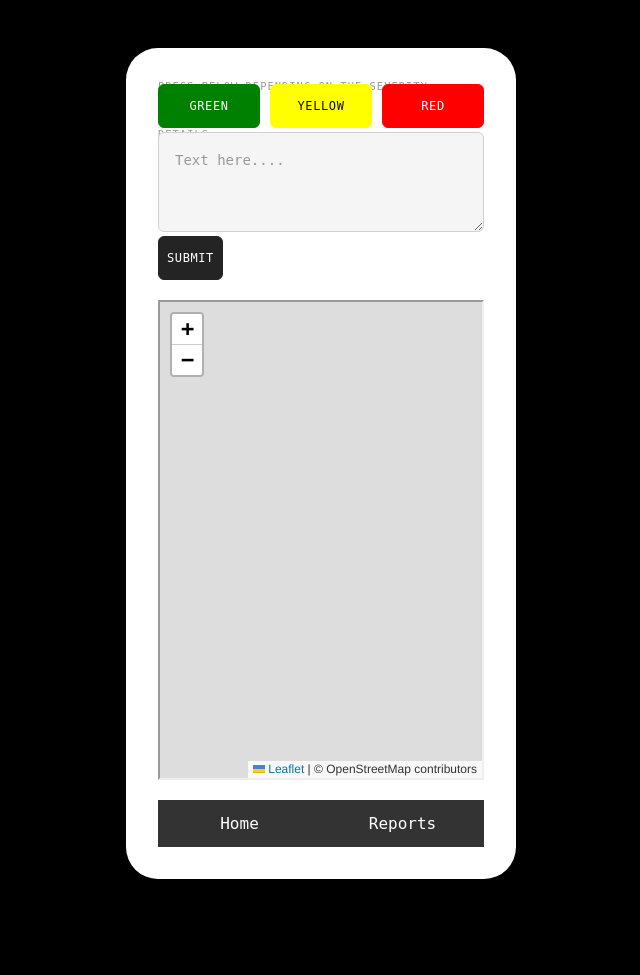
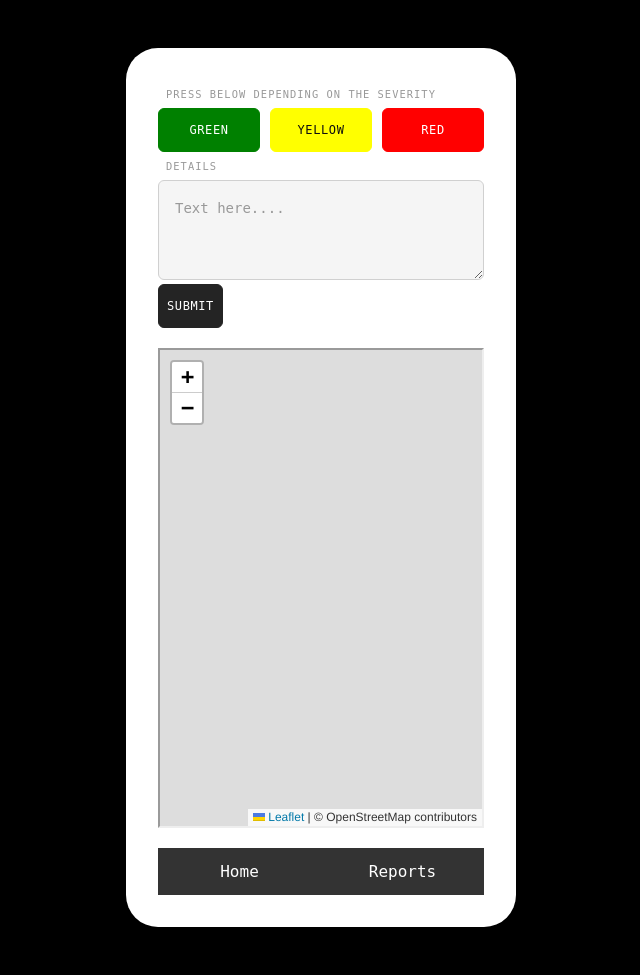
Before and after one commit to wuphy/accessibility-reporter, a Flask app: page / in a window 1280 px wide. Shown: the whole page, without its empty margins (319-959 px from the left). Before the commit the page ends 879 px from the top, so only its background shows below. Run offline with Flask 3, Linux system fonts and the light colour scheme.

Commit message:
fix the margin

```diff
--- a/stuckapp/static/styles/style.css
+++ b/stuckapp/static/styles/style.css
@@ -116,7 +116,7 @@
       text-transform: uppercase;
       letter-spacing: 0.1em;
       color: var(--muted);
-      margin-bottom: -8px;
+      margin: 8px;
     }
 
     .nav-bar {
```
